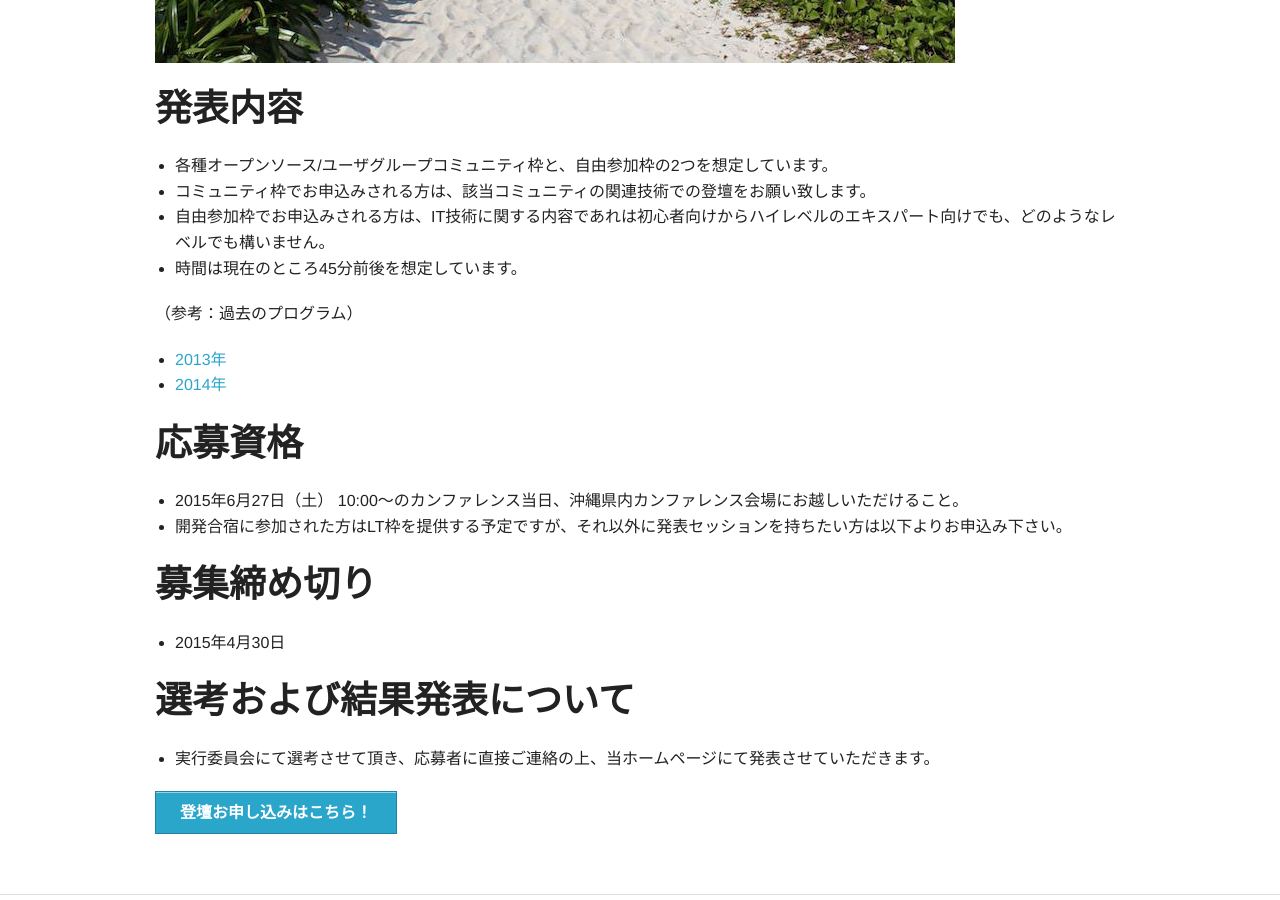
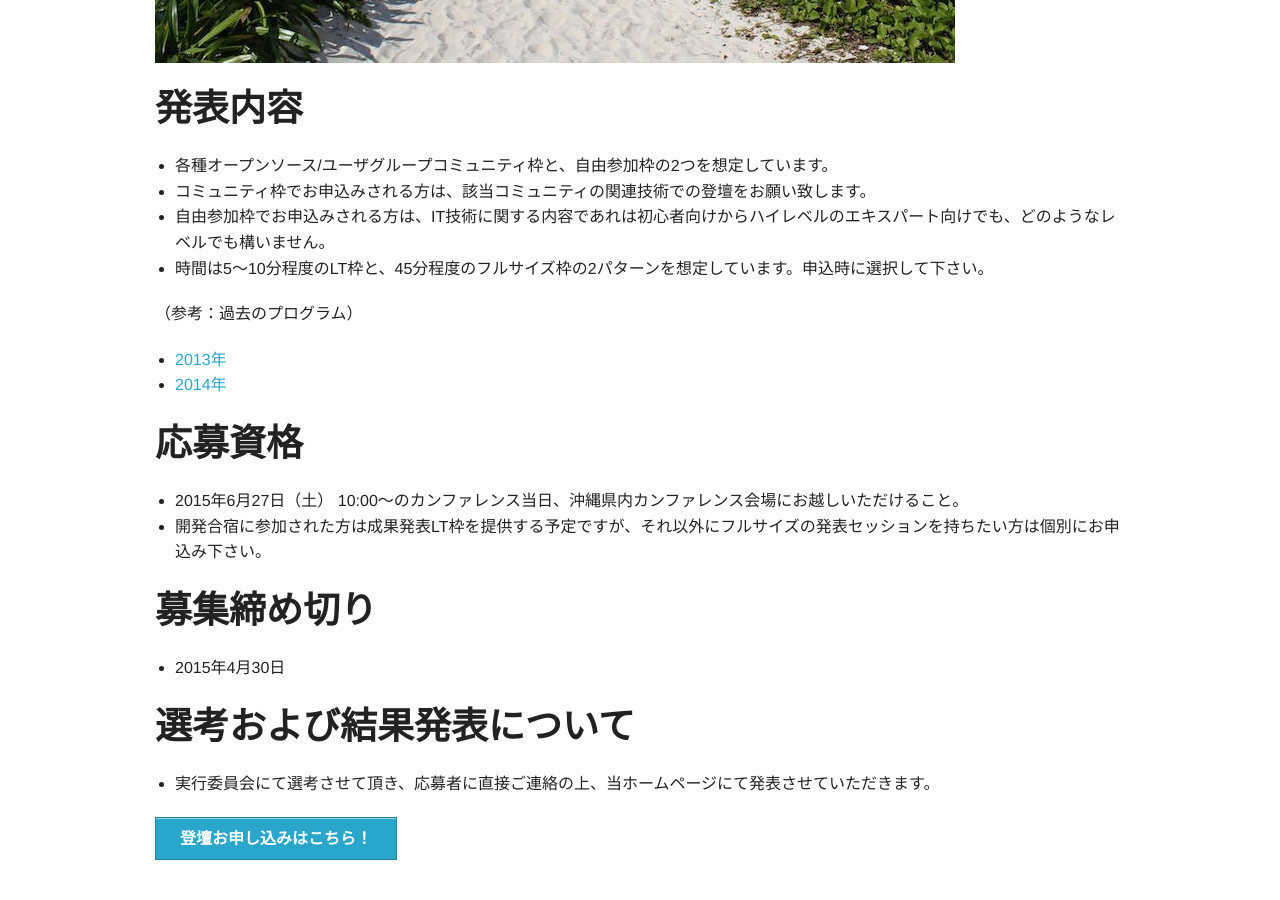
Before and after one commit to hackers-champloo/hackers-champloo.github.io, a Jekyll site: the page built from 2015/call4speakers.md, in a window 1280 px wide and 900 px high, scrolled down 715 px. Built offline with Jekyll 4.4.1, drawn with Linux system fonts in a browser that asks for light colours; Markdown is read by kramdown in place of the engine named in the settings.

Commit message:
LT登壇枠の選択肢を追加

```diff
--- a/2015/call4speakers.md
+++ b/2015/call4speakers.md
@@ -18,7 +18,7 @@ Call for speakers
 * 各種オープンソース/ユーザグループコミュニティ枠と、自由参加枠の2つを想定しています。
 * コミュニティ枠でお申込みされる方は、該当コミュニティの関連技術での登壇をお願い致します。
 * 自由参加枠でお申込みされる方は、IT技術に関する内容であれは初心者向けからハイレベルのエキスパート向けでも、どのようなレベルでも構いません。
-* 時間は現在のところ45分前後を想定しています。
+* 時間は5〜10分程度のLT枠と、45分程度のフルサイズ枠の2パターンを想定しています。申込時に選択して下さい。
 
 （参考：過去のプログラム）
 
@@ -29,7 +29,7 @@ Call for speakers
 ## 応募資格
 
 * 2015年6月27日（土） 10:00〜のカンファレンス当日、沖縄県内カンファレンス会場にお越しいただけること。
-* 開発合宿に参加された方はLT枠を提供する予定ですが、それ以外に発表セッションを持ちたい方は以下よりお申込み下さい。
+* 開発合宿に参加された方は成果発表LT枠を提供する予定ですが、それ以外にフルサイズの発表セッションを持ちたい方は個別にお申込み下さい。
 
 ## 募集締め切り
 
```
